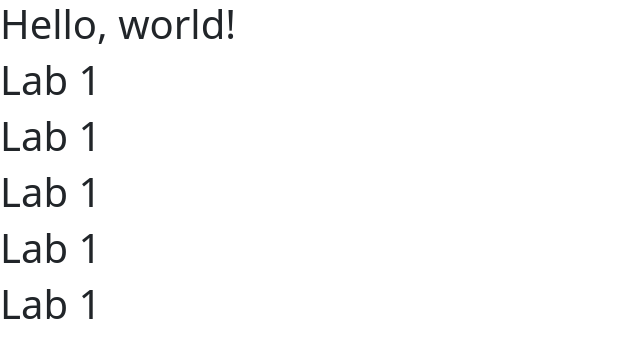
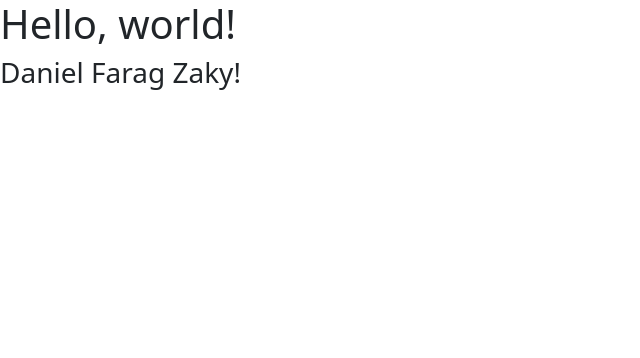
Before and after one commit to DanielFarag/vcs-lab1, a plain HTML site: page index.html in a window 1280 px wide. Shown: the whole page, without its empty margins (0-640 px from the left). Drawn offline with nearby package versions, Linux system fonts and the light colour scheme.

Commit message:
update name

```diff
--- a/index.html
+++ b/index.html
@@ -13,11 +13,7 @@
   <body>
 
     <h1>Hello, world!</h1>
-    <h1>Lab 1</h1>
-    <h1>Lab 1</h1>
-    <h1>Lab 1</h1>
-    <h1>Lab 1</h1>
-    <h1>Lab 1</h1>
+    <h3>Daniel Farag Zaky!</h3>
 
     <script src="https://cdn.jsdelivr.net/npm/bootstrap@5.0.2/dist/js/bootstrap.bundle.min.js"></script>
 
```
